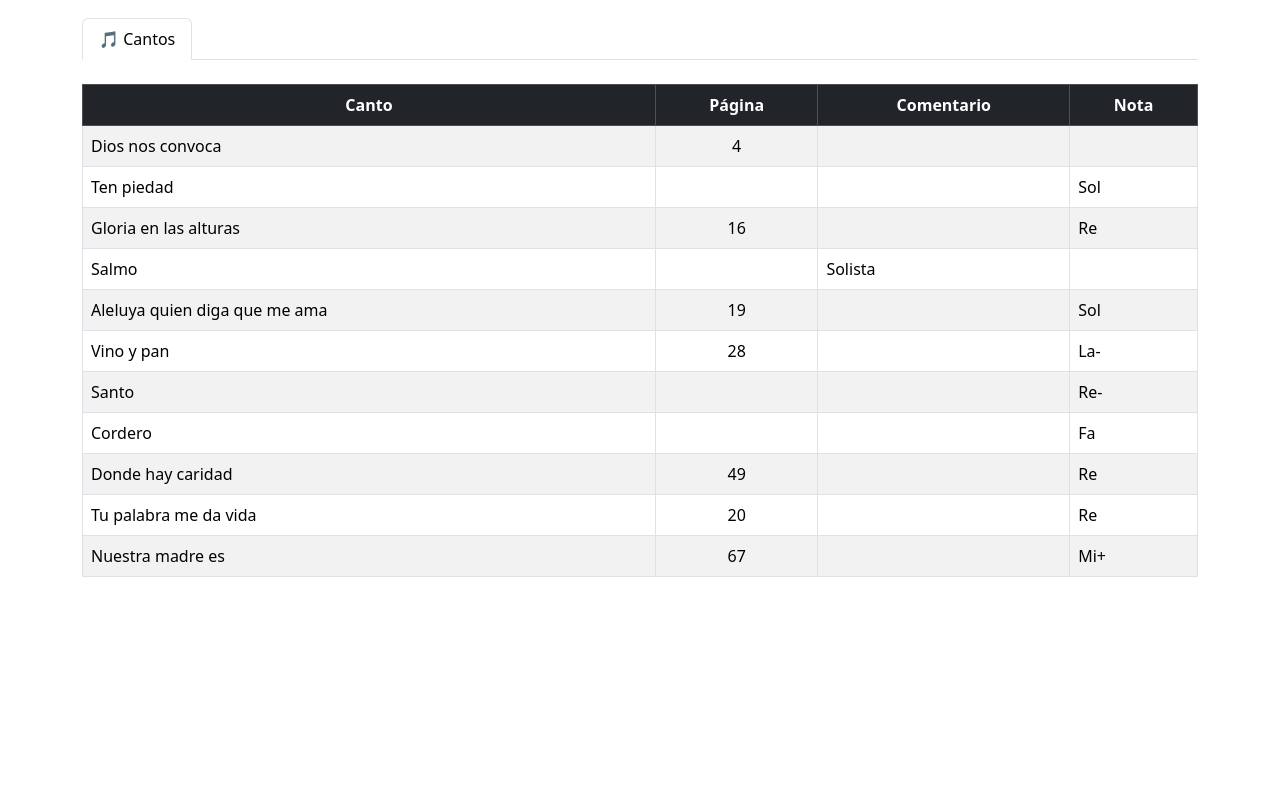
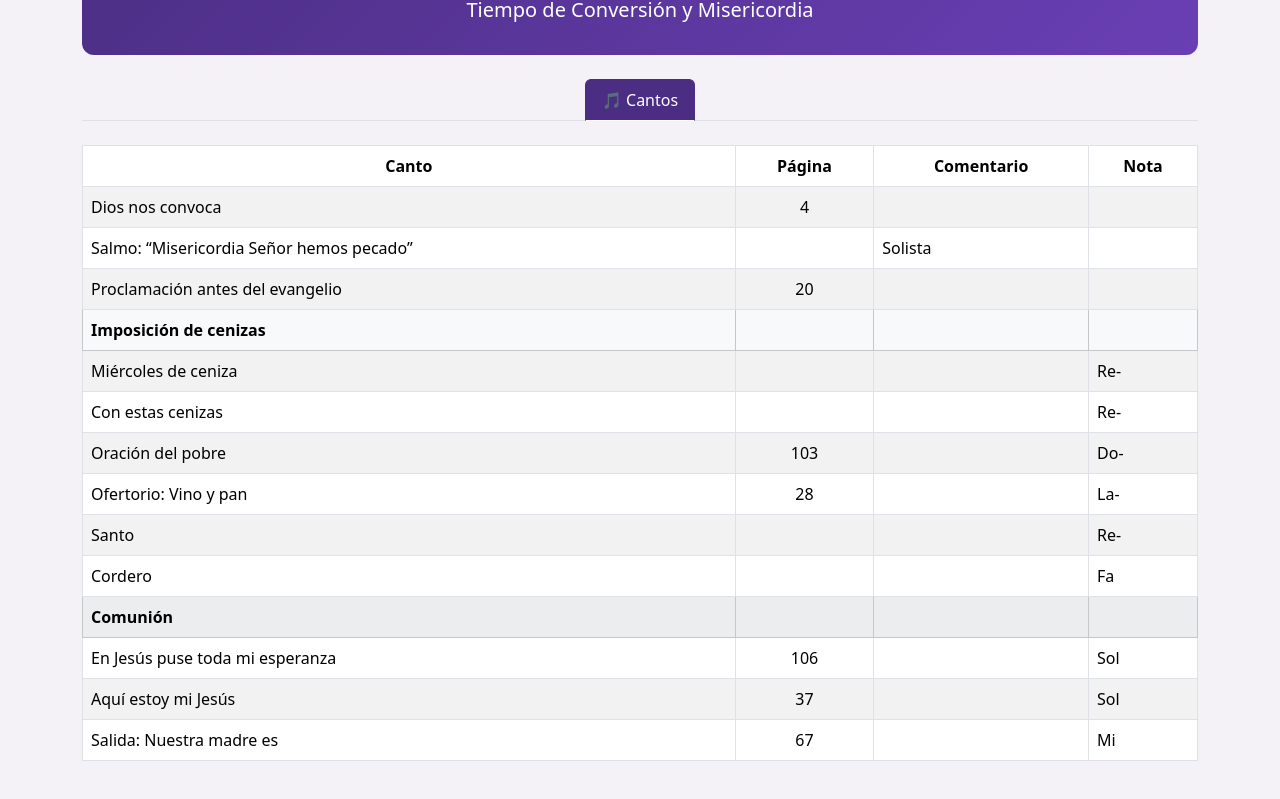
Before and after one commit to CoroFeyAlegria81/Cantos, a plain HTML site: page index.html in a window 1280 px wide. Shown: the part 275-1074 px from the top of the page. Before the commit the page ends 916 px from the top, so only its background shows below. Drawn offline with nearby package versions, Linux system fonts and the light colour scheme.

Commit message:
Miercoles de ceniza 1802

```diff
--- a/index.html
+++ b/index.html
@@ -3,19 +3,56 @@
 <head>
     <meta charset="UTF-8">
     <meta name="viewport" content="width=device-width, initial-scale=1">
-    <title>Cantos domingo 15/02/2026</title>
+    <title>Miércoles de Ceniza</title>
 
     <!-- Bootstrap CSS -->
     <link href="https://cdn.jsdelivr.net/npm/bootstrap@5.3.2/dist/css/bootstrap.min.css" rel="stylesheet">
 
     <style>
+        body {
+            background-color: #f5f2f7;
+        }
+
         .logo {
             max-height: 120px;
         }
-        .evangelio {
-            line-height: 1.7;
-            text-align: justify;
+
+        /* Encabezado morado */
+        .header-cuaresma {
+            background: linear-gradient(135deg, #4b2e83, #6a3fb5);
+            color: white;
+            padding: 25px;
+            border-radius: 12px;
         }
+
+        /* Tabs morados */
+        .nav-tabs .nav-link.active {
+            background-color: #4b2e83;
+            color: white;
+            border-color: #4b2e83 #4b2e83 #fff;
+        }
+
+        .nav-tabs .nav-link {
+            color: #4b2e83;
+            font-weight: 500;
+        }
+
+        /* Tabla morada */
+        .table thead {
+            background-color: #4b2e83;
+            color: white;
+        }
+
+        .table-striped tbody tr:nth-of-type(odd) {
+            background-color: rgba(75, 46, 131, 0.05);
+        }
+
+        .section-title {
+            color: #4b2e83;
+            font-weight: bold;
+            margin-top: 30px;
+        }
+
         .hidden-tab {
             display: none !important;
         }
@@ -26,18 +63,18 @@
 <div class="container my-5">
 
     <!-- Logo -->
-    <div class="text-center mb-3">
-        <img src="logo2026.png" alt="Logo 2026" class="logo img-fluid">
+    <div class="text-center mb-4">
+        <img src="logoCuaresmatrans.png" alt="Logo 2026" class="logo img-fluid">
     </div>
 
     <!-- Header -->
-    <div class="text-center mb-4">
-        <h1 class="fw-bold">Cantos domingo 15/02/2026</h1>
-        <h4 class="text-muted">VI Domingo del tiempo ordinario</h4>
+    <div class="header-cuaresma text-center mb-4">
+        <h1 class="fw-bold">Miércoles de Ceniza</h1>
+        <h5>Tiempo de Conversión y Misericordia</h5>
     </div>
 
     <!-- Nav Tabs -->
-    <ul class="nav nav-tabs mb-4" role="tablist">
+    <ul class="nav nav-tabs mb-4 justify-content-center" role="tablist">
         <li class="nav-item">
             <button class="nav-link active" data-bs-toggle="tab" data-bs-target="#cantos">
                 🎵 Cantos
@@ -46,7 +83,7 @@
         <!-- Evangelio oculto -->
         <li class="nav-item hidden-tab">
             <button class="nav-link" data-bs-toggle="tab" data-bs-target="#evangelio">
-                📖 Evangelio del día
+                📖 Evangelio
             </button>
         </li>
     </ul>
@@ -56,9 +93,10 @@
 
         <!-- Cantos -->
         <div class="tab-pane fade show active" id="cantos">
+
             <div class="table-responsive">
                 <table class="table table-bordered table-striped align-middle">
-                    <thead class="table-dark text-center">
+                    <thead class="text-center">
                         <tr>
                             <th>Canto</th>
                             <th>Página</th>
@@ -67,80 +105,38 @@
                         </tr>
                     </thead>
                     <tbody>
-                        <tr>
-                            <td>Dios nos convoca</td>
-                            <td class="text-center">4</td>
-                            <td></td>
-                            <td></td>
+                        <tr><td>Dios nos convoca</td><td class="text-center">4</td><td></td><td></td></tr>
+                        <tr><td>Salmo: “Misericordia Señor hemos pecado”</td><td></td><td>Solista</td><td></td></tr>
+                        <tr><td>Proclamación antes del evangelio</td><td class="text-center">20</td><td></td><td></td></tr>
+
+                        <tr class="table-light">
+                            <td><strong>Imposición de cenizas</strong></td>
+                            <td></td><td></td><td></td>
                         </tr>
-                        <tr>
-                            <td>Ten piedad</td>
-                            <td class="text-center"></td>
-                            <td></td>
-                            <td>Sol</td>
+
+                        <tr><td>Miércoles de ceniza</td><td></td><td></td><td>Re-</td></tr>
+                        <tr><td>Con estas cenizas</td><td></td><td></td><td>Re-</td></tr>
+                        <tr><td>Oración del pobre</td><td class="text-center">103</td><td></td><td>Do-</td></tr>
+                        <tr><td>Ofertorio: Vino y pan</td><td class="text-center">28</td><td></td><td>La-</td></tr>
+                        <tr><td>Santo</td><td></td><td></td><td>Re-</td></tr>
+                        <tr><td>Cordero</td><td></td><td></td><td>Fa</td></tr>
+
+                        <tr class="table-light">
+                            <td><strong>Comunión</strong></td>
+                            <td></td><td></td><td></td>
                         </tr>
-                        <tr>
-                            <td>Gloria en las alturas</td>
-                            <td class="text-center">16</td>
-                            <td></td>
-                            <td>Re</td>
-                        </tr>
-                        <tr>
-                            <td>Salmo</td>
-                            <td class="text-center"></td>
-                            <td>Solista</td>
-                            <td></td>
-                        </tr>
-                        <tr>
-                            <td>Aleluya quien diga que me ama</td>
-                            <td class="text-center">19</td>
-                            <td></td>
-                            <td>Sol</td>
-                        </tr>
-                        <tr>
-                            <td>Vino y pan</td>
-                            <td class="text-center">28</td>
-                            <td></td>
-                            <td>La-</td>
-                        </tr>
-                        <tr>
-                            <td>Santo</td>
-                            <td class="text-center"></td>
-                            <td></td>
-                            <td>Re-</td>
-                        </tr>
-                        <tr>
-                            <td>Cordero</td>
-                            <td class="text-center"></td>
-                            <td></td>
-                            <td>Fa</td>
-                        </tr>
-                        <tr>
-                            <td>Donde hay caridad</td>
-                            <td class="text-center">49</td>
-                            <td></td>
-                            <td>Re</td>
-                        </tr>
-                        <tr>
-                            <td>Tu palabra me da vida</td>
-                            <td class="text-center">20</td>
-                            <td></td>
-                            <td>Re</td>
-                        </tr>
-                        <tr>
-                            <td>Nuestra madre es</td>
-                            <td class="text-center">67</td>
-                            <td></td>
-                            <td>Mi+</td>
-                        </tr>
+
+                        <tr><td>En Jesús puse toda mi esperanza</td><td class="text-center">106</td><td></td><td>Sol</td></tr>
+                        <tr><td>Aquí estoy mi Jesús</td><td class="text-center">37</td><td></td><td>Sol</td></tr>
+                        <tr><td>Salida: Nuestra madre es</td><td class="text-center">67</td><td></td><td>Mi</td></tr>
                     </tbody>
                 </table>
             </div>
+
         </div>
 
-        <!-- Evangelio (oculto por hoy) -->
-        <div class="tab-pane fade" id="evangelio">
-        </div>
+        <!-- Evangelio oculto -->
+        <div class="tab-pane fade" id="evangelio"></div>
 
     </div>
 
```
Also changed, not shown: logoCuaresmatrans.png (added).
